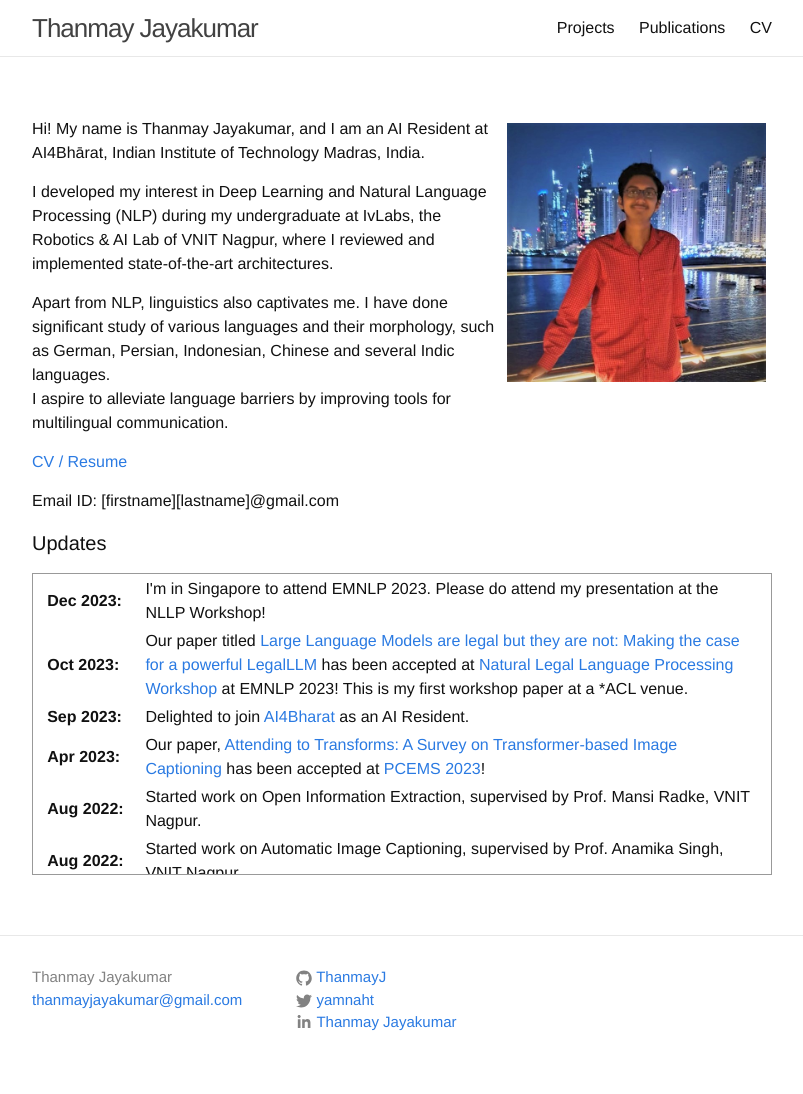
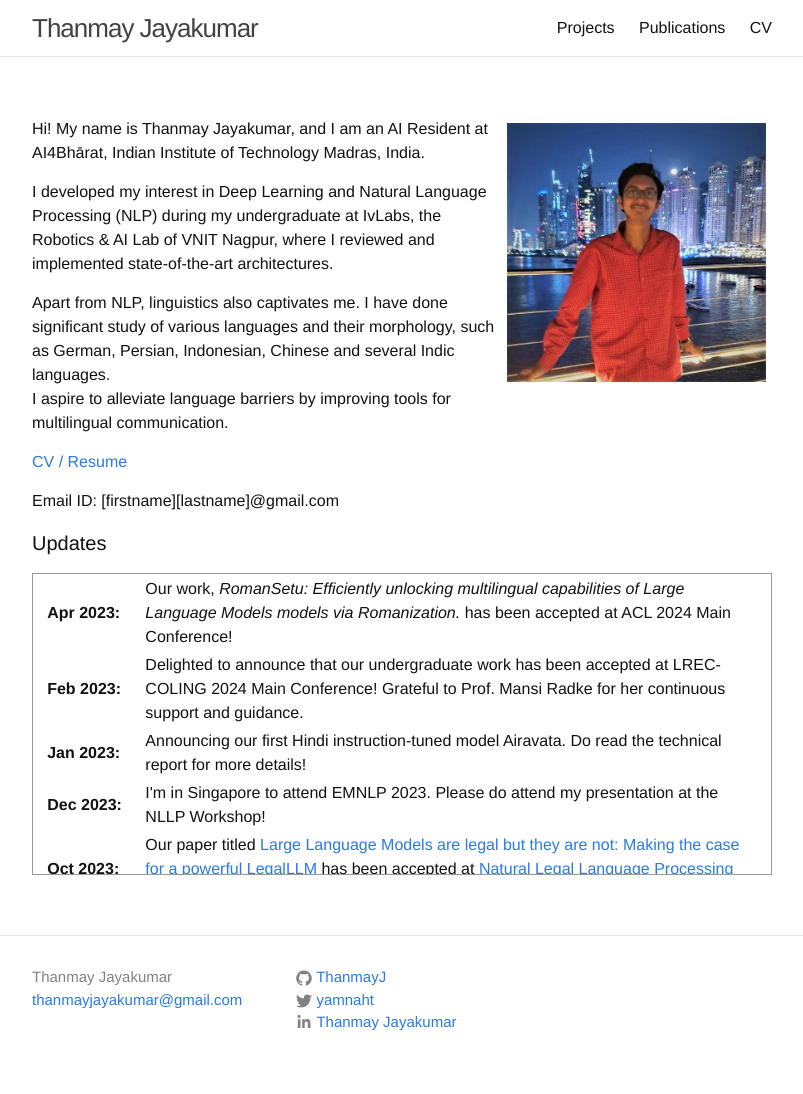
Before and after one commit to ThanmayJ/ThanmayJ.github.io, a Jekyll site: the page built from index.md, in a window 1280 px wide. Shown: the whole page, without its empty margins (238-1041 px from the left). Built offline with Jekyll 4.4.1, drawn with Linux system fonts in a browser that asks for light colours.

Commit message:
Update index.md

```diff
--- a/index.md
+++ b/index.md
@@ -22,6 +22,9 @@ Email ID: \[firstname\]\[lastname\]@gmail.com
 <table>
 <col width="100px">
 <col width="650px">
+  <tr><td><b>Apr 2023:</b></td><td>Our work, <i>RomanSetu: Efficiently unlocking multilingual capabilities of Large Language Models models via Romanization.</i> has been accepted at ACL 2024 Main Conference!</td></tr>
+  <tr><td><b>Feb 2023:</b></td><td>Delighted to announce that our undergraduate work has been accepted at LREC-COLING 2024 Main Conference! Grateful to Prof. Mansi Radke for her continuous support and guidance.</td></tr>
+  <tr><td><b>Jan 2023:</b></td><td>Announcing our first Hindi instruction-tuned model Airavata. Do read the technical report for more details!</td></tr>
   <tr><td><b>Dec 2023:</b></td><td>I'm in Singapore to attend EMNLP 2023. Please do attend my presentation at the NLLP Workshop!</td></tr>
   <tr><td><b>Oct 2023:</b></td><td>Our paper titled <a href="https://arxiv.org/abs/2311.08890">Large Language Models are legal but they are not: Making the case for a powerful LegalLLM</a> has been accepted at <a href="https://nlpw.org/">Natural Legal Language Processing Workshop</a> at EMNLP 2023! This is my first workshop paper at a *ACL venue.</td></tr>
   <tr><td><b>Sep 2023:</b></td><td>Delighted to join <a href="https://ai4bharat.iitm.ac.in/">AI4Bharat</a> as an AI Resident.</td></tr>
```
